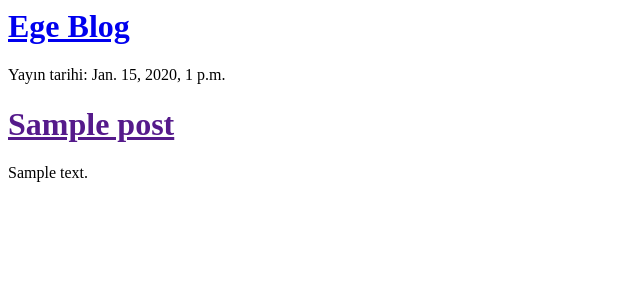
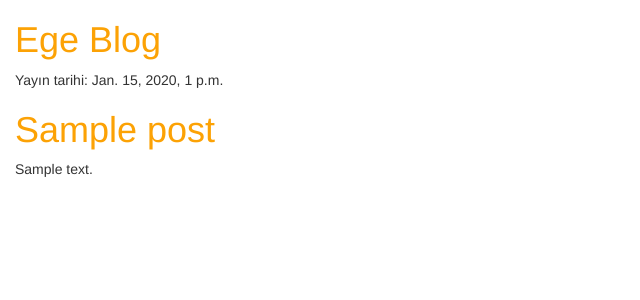
Before and after one commit to ladka6/myfirstblog, a Django app: page / in a window 1280 px wide. Shown: the top 300 px of the page, without its empty margins (0-640 px from the left). Run offline with Django 3.2, Linux system fonts and the light colour scheme; tables that the repository leaves empty hold one stand-in row (values such as "Sample post"); some libraries are stand-ins or nearby versions.

Commit message:
Another one

```diff
--- a/blog/templates/blog/post_list.html
+++ b/blog/templates/blog/post_list.html
@@ -2,9 +2,9 @@
 <html>
     <head>
         <title>Ege blog</title>
-        <link rel="blog" href="//maxcdn.bootstrapcdn.com/bootstrap/3.2.0/css/bootstrap.min.css">
-        <link rel="blog" href="//maxcdn.bootstrapcdn.com/bootstrap/3.2.0/css/bootstrap-theme.min.css">
-        <link rel="blog" href="{% static 'css/blog.css' %}">
+        <link rel="stylesheet" href="//maxcdn.bootstrapcdn.com/bootstrap/3.2.0/css/bootstrap.min.css">
+        <link rel="stylesheet" href="//maxcdn.bootstrapcdn.com/bootstrap/3.2.0/css/bootstrap-theme.min.css">
+        <link rel="stylesheet" href="{% static 'css/blog.css' %}">
     </head>
     <body>
         <div>
```
